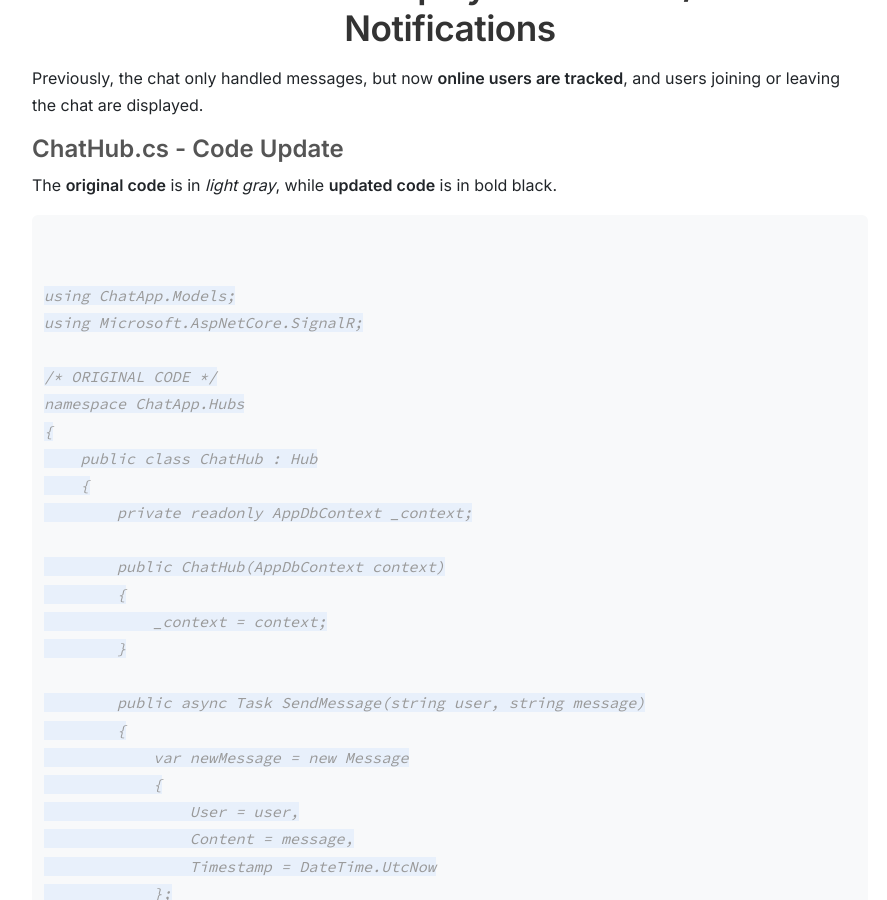
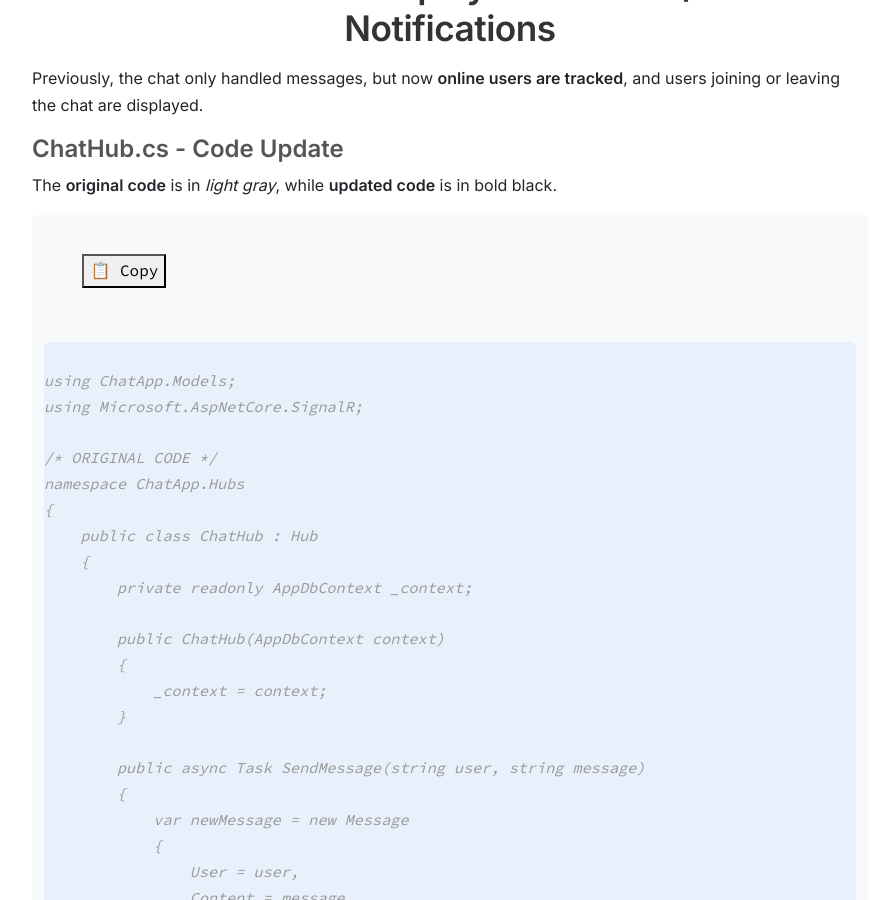
Before and after one commit to JWalshe86/ChatApp, a Jekyll site: the page built from docs/ChatAppPartTwo.md, in a window 1280 px wide and 900 px high, scrolled down 5750 px. Shown: the whole window, without its empty margins (190-1077 px from the left). Built offline with Jekyll 4.4.1, drawn with Linux system fonts in a browser that asks for light colours.

Commit message:
Update ChatAppPartTwo.md

```diff
--- a/docs/ChatAppPartTwo.md
+++ b/docs/ChatAppPartTwo.md
@@ -160,7 +160,9 @@
 The **original code** is in _light gray_, while **updated code** is in bold black.
 
 <div class="code-block">
-<code class="original">
+    <button class="copy-btn" onclick="copyCode(this)">📋 Copy</button>
+
+    <pre><code class="original">
 using ChatApp.Models;
 using Microsoft.AspNetCore.SignalR;
 
@@ -191,9 +193,9 @@
             await Clients.All.SendAsync("ReceiveMessage", user, message);
         }
     }
-</code>
+</code></pre>
 
-<code class="updated">
+    <pre><code class="updated">
 /* ⬇️ UPDATED CODE STARTS HERE ⬇️ */
 
 private static readonly ConcurrentDictionary<string, string> OnlineUsers = new();
@@ -228,8 +230,9 @@
     var users = OnlineUsers.Values.Distinct().ToList();
     return Clients.All.SendAsync("OnlineUsers", users);
 }
-</code>
+</code></pre>
 </div>
+
 
 
 ### **Key Changes**
```
